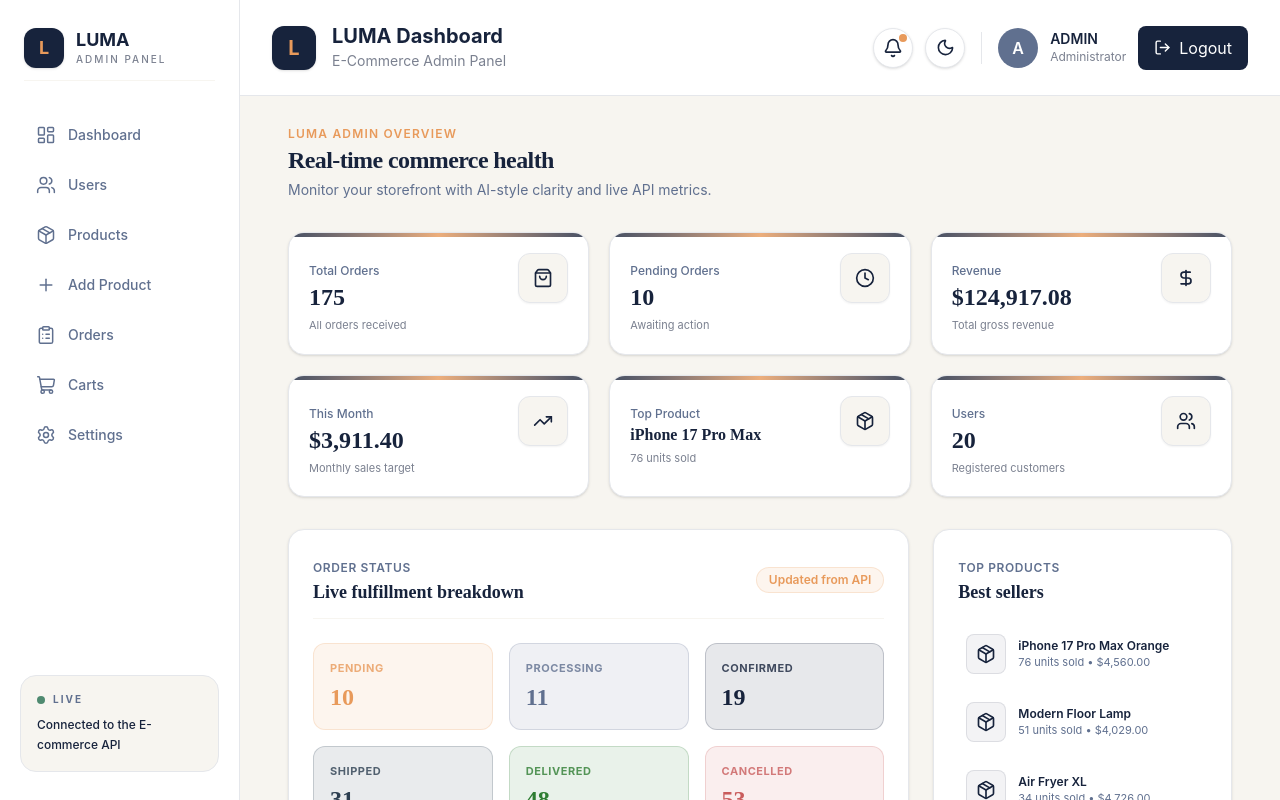
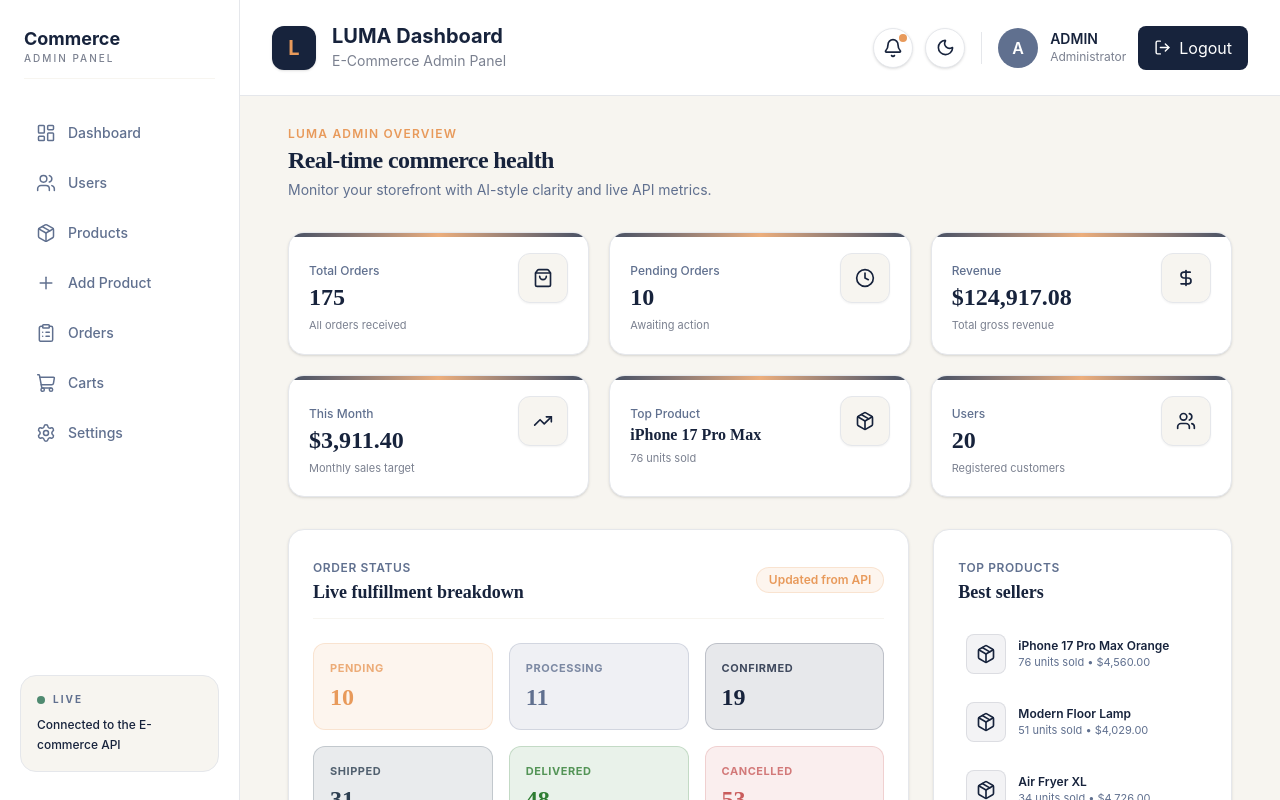
Before and after one commit to ShaimaaAli2005/Ecommerce-Admin-dashboard, a React (Vite) app: page / in a window 1280 px wide. Shown: the top 800 px of the page. Built offline with nearby package versions, Linux system fonts and the light colour scheme.

Commit message:
Update login navbar and sidebar

```diff
--- a/package.json
+++ b/package.json
@@ -19,6 +19,7 @@
     "lucide-react": "^1.42.0",
     "react": "^19.2.8",
     "react-dom": "^19.2.8",
+    "react-hot-toast": "^2.6.0",
     "react-router-dom": "^7.18.2",
     "react-toastify": "^11.1.0",
     "recharts": "^3.10.1"
--- a/src/components/Navbar.jsx
+++ b/src/components/Navbar.jsx
@@ -14,7 +14,7 @@ function Navbar() {
   return (
     <nav className="fixed left-60 right-0 top-0 z-40 flex h-24 items-center justify-between border-b border-[#E5E7EB] bg-white/95 px-8 backdrop-blur-sm">
 
-      {/* Page / brand identity */}
+
       <div className="flex items-center gap-4">
         <div className="flex h-11 w-11 items-center justify-center rounded-xl bg-[#17233C] text-xl font-bold text-[#E89A5B] shadow-sm">
           L
@@ -31,10 +31,10 @@ function Navbar() {
         </div>
       </div>
 
-      {/* Actions / profile */}
+
       <div className="flex items-center gap-3">
 
-        {/* Notifications */}
+
         <button
           type="button"
           aria-label="Notifications"
--- a/src/components/Sidebar.jsx
+++ b/src/components/Sidebar.jsx
@@ -24,16 +24,14 @@ function Sidebar() {
   return (
     <aside className="fixed left-0 top-0 z-50 flex h-screen w-60 flex-col border-r border-[#E5E7EB] bg-white px-5 py-7">
 
-      {/* Brand */}
+
       <div className="mb-8 px-1">
         <div className="mb-3 flex items-center gap-3">
-          <div className="flex h-10 w-10 items-center justify-center rounded-xl bg-[#17233C] text-lg font-bold text-[#E89A5B] shadow-sm">
-            L
-          </div>
+
 
           <div>
             <p className="text-lg font-bold leading-tight text-[#17233C]">
-              LUMA
+             Commerce
             </p>
 
             <p className="text-[10px] font-medium uppercase tracking-[2px] text-[#7B8190]">
@@ -45,7 +43,6 @@ function Sidebar() {
         <div className="h-px bg-[#F7F5F0]" />
       </div>
 
-      {/* Navigation */}
       <nav className="flex flex-1 flex-col gap-1.5">
         {links.map((link) => {
           const Icon = link.icon;
@@ -84,7 +81,7 @@ function Sidebar() {
         })}
       </nav>
 
-      {/* API status */}
+
       <div className="mt-6 rounded-2xl border border-[#E5E7EB] bg-[#F7F5F0] p-4">
         <div className="mb-2 flex items-center gap-2">
           <span className="h-2 w-2 rounded-full bg-[#4F8A70]" />
```
Also changed, not shown: 1 other file (tests, documents, lock files or other folders).
